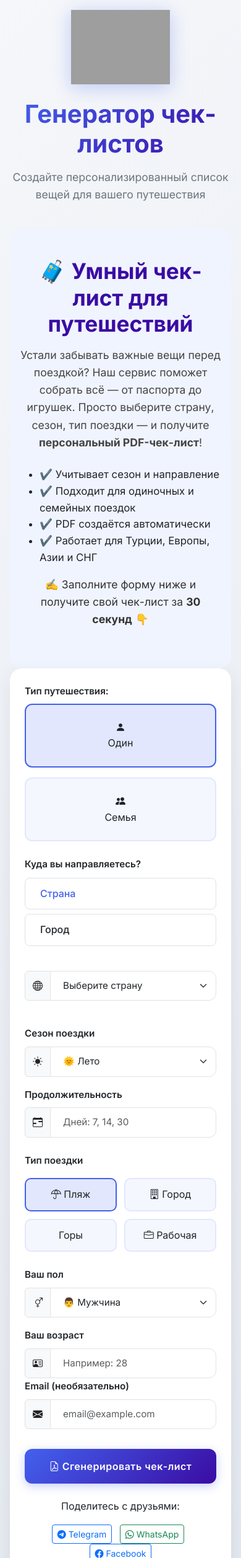
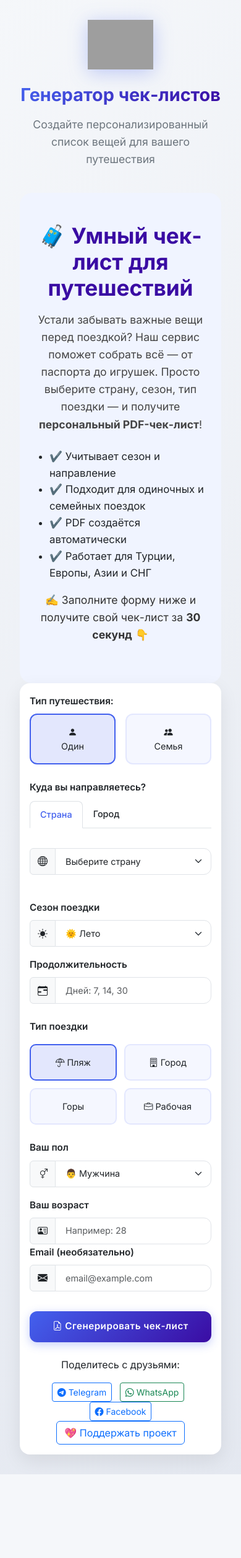
Before and after one commit to Infobest37/CheckListtTavel, a Flask app: page / in a window 390 px wide. Shown: the top 2513 px of the page at 62% size. After the commit the page ends 2378 px from the top, so only its background shows below. Run offline with Flask 2, Linux system fonts and the light colour scheme; parts of the project's set-up code (start-up, migrations or seed data) failed here and were passed over; grey boxes are pictures that could not be loaded.

Commit message:
Initial commit

```diff
--- a/templates/index.html
+++ b/templates/index.html
@@ -225,32 +225,49 @@
       animation: fadeIn 0.3s ease;
     }
 
-    @media (max-width: 768px) {
-      body {
-        padding: 1rem;
-      }
-      .form-card {
-        padding: 1.5rem;
-      }
-      .travel-mode-selector {
-        flex-direction: column;
-      }
-      .destination-tabs {
-        flex-direction: column;
-        border-bottom: none;
-      }
-      .destination-tab {
-        border-radius: 8px;
-        margin-bottom: 0.5rem;
-        border: 1px solid #dee2e6;
-      }
-      .destination-tab.active {
-        border-bottom: 1px solid #dee2e6;
-      }
-    }
+    @media (max-width: 576px) {
+  .header-title {
+    font-size: 1.8rem;
+  }
+
+  .travel-image {
+    height: 80px;
+  }
+
+  .travel-mode-option,
+  .trip-type-option {
+    padding: 1rem 0.5rem;
+    font-size: 0.9rem;
+  }
+
+  .form-control, .form-select {
+    font-size: 0.9rem;
+    padding: 0.6rem 1rem;
+  }
+
+  .btn-primary {
+    font-size: 0.95rem;
+    padding: 0.85rem;
+  }
+
+  .form-card {
+    padding: 1rem;
+    border-radius: 16px;
+  }
+
+  .destination-tab {
+    font-size: 0.9rem;
+    padding: 0.6rem 1rem;
+  }
+}
   </style>
 
 </head>
+<style>
+  html {
+    scroll-behavior: smooth;
+  }
+</style>
 <body>
   <div class="travel-container">
     <div class="header-section">
```
